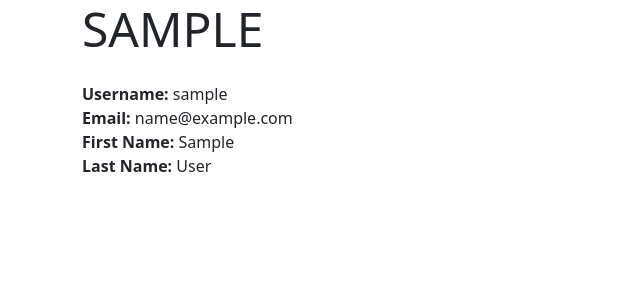
After one commit to brianelizondo/Hashing-and-LogIn, a Flask app: a page that uses templates/user_profile.html in a window 1280 px wide. The commit adds this page. Shown: the top 300 px of the page, without its empty margins (0-640 px from the left). Run offline with Flask 2, Linux system fonts and the light colour scheme; the visitor is signed in with stand-in values (Sample User, id 1); tables that the repository leaves empty hold one stand-in row (values such as "Sample post").

Commit message:
Part 6: Let’s change /secret to /users/<username> => Display a template the shows information about that user (everything except for their password) and should ensure that only logged in users can access this page

```diff
--- a/app.py
+++ b/app.py
@@ -50,7 +50,7 @@ def register_form():
         db.session.commit()
 
         flash(f"The user was added", 'success')
-        return redirect("/secret")
+        return redirect(f'/users/{ new_user.username }')
     else:
         return render_template('register.html', form=form)
 
@@ -72,23 +72,11 @@ def login_form():
 
         if login_user:
             session['user_username'] = login_user.username
-            return redirect('/secret')
+            return redirect(f'/users/{ login_user.username }')
         else:
             flash(f"Invalid username/password", 'danger')
 
     return render_template('login.html', form=form)
-
-
-@app.route('/secret')
-def secrect_page():
-    """
-    Return the text "You made it!"
-    """
-    if "user_username" not in session:
-        flash("You must be logged in to view!", 'danger')
-        return redirect('/')
-    else:
-        return render_template('secret.html')
 
 
 @app.route('/logout')
@@ -98,3 +86,17 @@ def logout():
     """
     session.pop('user_username')
     return redirect('/')
+
+
+@app.route('/users/<username>')
+def user_profile(username):
+    """
+    Display a template the shows information about that user (everything except for their password)
+    You should ensure that only logged in users can access this page.
+    """
+    if "user_username" not in session:
+        flash("You must be logged in to view!", 'danger')
+        return redirect('/login')
+    else:
+        user = User.query.filter_by(username=username).first()
+        return render_template('user_profile.html', user=user)
--- a/templates/login.html
+++ b/templates/login.html
@@ -34,6 +34,7 @@
 
             <div class="mt-3">
                 <button type="submit" class="btn btn-success">Login</button>
+                <a class="btn btn-outline-secondary" href="/register" role="button">Register!</a>
             </div>
         </form>
     </div>
--- a/templates/register.html
+++ b/templates/register.html
@@ -34,6 +34,7 @@
 
             <div class="mt-3">
                 <button type="submit" class="btn btn-success">Sign Up</button>
+                <a class="btn btn-outline-secondary" href="/login" role="button">Login!</a>
             </div>
         </form>
     </div>
--- /dev/null
+++ b/templates/user_profile.html
@@ -0,0 +1,24 @@
+{% extends "base.html" %}
+
+{% block title %}Secret page{% endblock %}
+
+{% block content %}
+
+<div class="container">
+    <div class="row">
+        <h1 class="display-5">{{ user.username.upper() }}</h1>
+    </div>
+    <div class="row mt-3">
+        <div><b>Username:</b> {{ user.username }}</div>
+    </div>
+    <div class="row">
+        <div><b>Email:</b> {{ user.email }}</div>
+    </div>
+    <div class="row">
+        <div><b>First Name:</b> {{ user.first_name.capitalize() }}</div>
+    </div>
+    <div class="row">
+        <div><b>Last Name:</b> {{ user.last_name.capitalize() }}</div>
+    </div>
+</div>
+{% endblock %}
```
